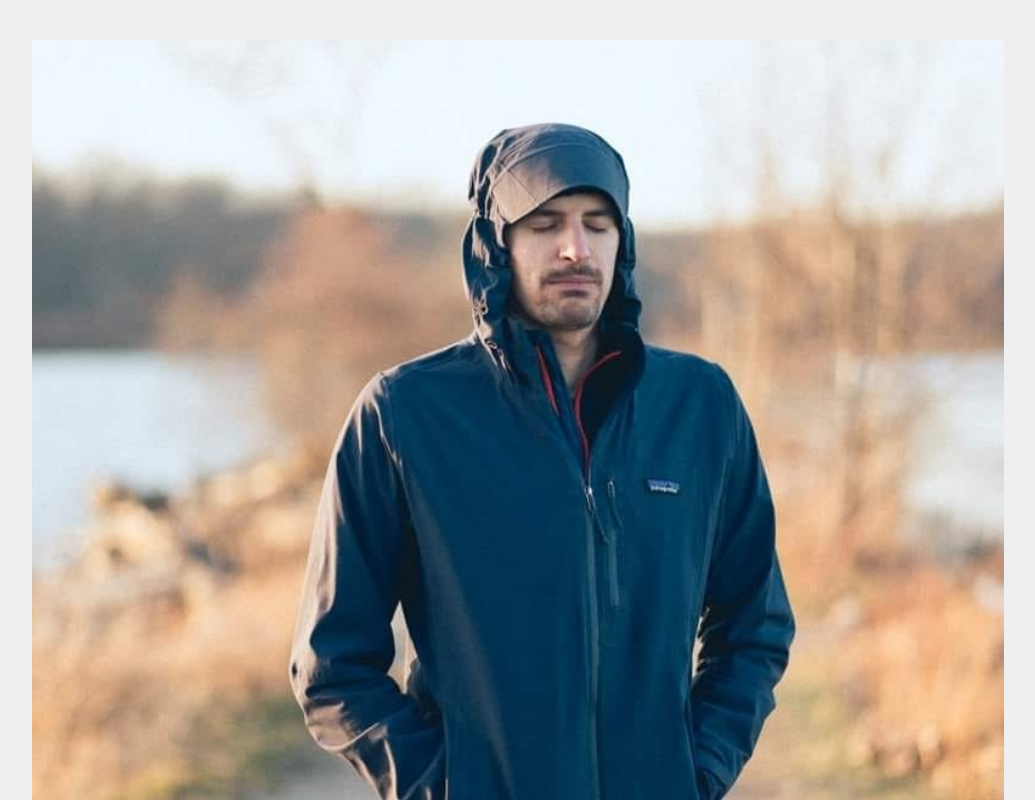
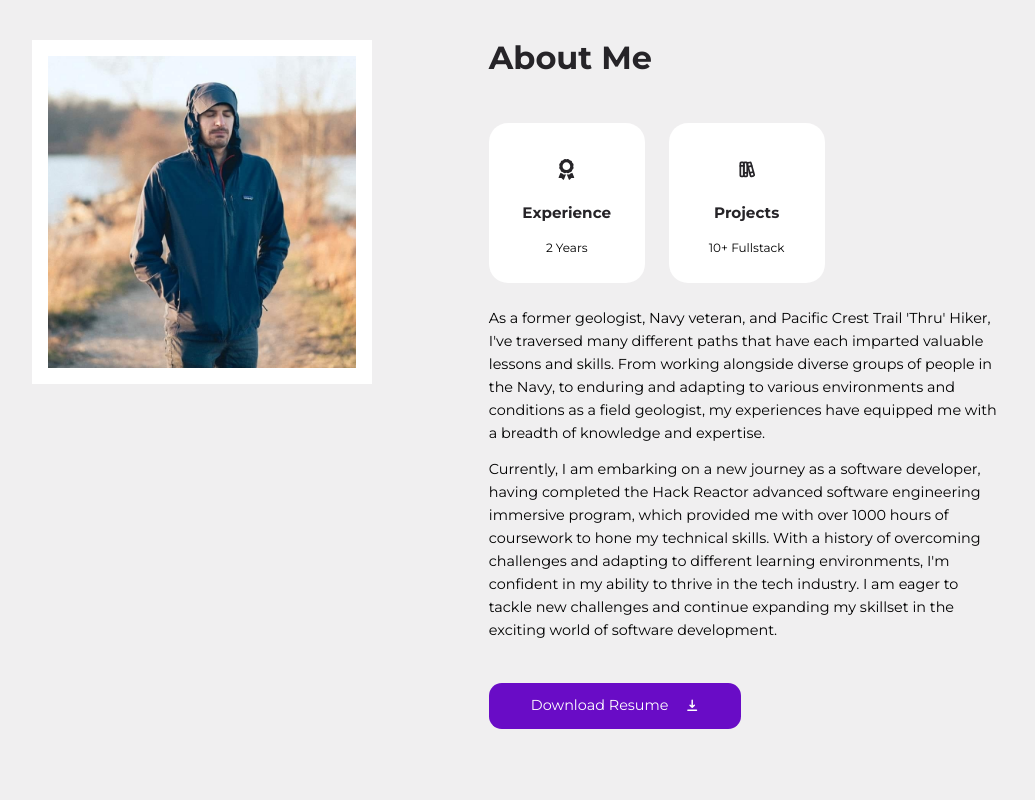
Before and after one commit to DeitchDustin/Portfolio-Website, a React (Create React App) app: page / in a window 1280 px wide. Shown: the part 920-1720 px from the top of the page, without its empty margins (122-1157 px from the left). Built offline with nearby package versions, Linux system fonts and the light colour scheme.

Commit message:
Completed About section

```diff
--- a/src/sections/about/About.jsx
+++ b/src/sections/about/About.jsx
@@ -1,7 +1,9 @@
 import './about.css';
 import AboutImage from '../../assets/about.jpg';
 import CV from '../../assets/cv.pdf';
-import {HiDownload} from 'react-icons/hi'
+import {HiDownload} from 'react-icons/hi';
+import Card from '../../components/Card';
+import data from './data.js';
 
 const About = () => {
   return (
@@ -14,7 +16,17 @@ const About = () => {
         </div>
         <div className='about__right'>
           <h2>About Me</h2>
-          <div className='about__cards'></div>
+          <div className='about__cards'>
+            {
+              data.map(item => (
+                <Card key={item.id} className='about__card'>
+                  <span className='about__card-icon'> {item.icon} </span>
+                  <h5>{item.title}</h5>
+                  <small>{item.desc}</small>
+                </Card>
+              ))
+            }
+          </div>
           <p>
             As a former geologist, Navy veteran, and Pacific Crest Trail 'Thru' Hiker, I've traversed many different paths that have each imparted valuable lessons and skills. From working alongside diverse groups of people in the Navy, to enduring and adapting to various environments and conditions as a field geologist, my experiences have equipped me with a breadth of knowledge and expertise.
           </p>
--- a/src/sections/about/about.css
+++ b/src/sections/about/about.css
@@ -0,0 +1,87 @@
+.about__container {
+  display: grid;
+  grid-template-columns: 35% 53%;
+  gap: 12%;
+}
+
+.about__portrait {
+  height: fit-content;
+  max-height: 40rem;
+  border: 1rem solid var(--color-white);
+  transition: var(--transition);
+}
+
+.about__portrait:hover {
+  border-width: 0;
+}
+
+.about__cards {
+  margin: 3rem 0 1.5rem;
+  display: grid;
+  grid-template-columns: repeat(3, 1fr);
+  gap: 1.5rem;
+}
+
+.card.about__card {
+  text-align: center;
+}
+
+.about__card-icon {
+  font-size: 1.3rem;
+  color: var(--color-black);
+  border-radius: var(--border-radius-3);
+  width: fit-content;
+  margin-inline: auto;
+  padding: 0.6rem;
+  display: flex;
+  align-items: center;
+  transition: var(--transition);
+}
+
+.card.about__card:hover .about__card-icon {
+  background: var(--color-primary);
+  color: var(--color-white);
+}
+
+.card.about__card h5 {
+  margin: 1rem 0;
+}
+
+.about__right p {
+  margin-bottom: 0.8rem;
+}
+
+.about__right .btn {
+  margin-top: 2.5rem;
+}
+
+
+
+/* MEDIA QUERIES (tablets) */
+@media screen and (max-width: 1024px) {
+  .about__left {
+      display: none;
+  }
+
+  .about__container {
+      grid-template-columns: 1fr;
+  }
+
+  .about__right h2 {
+      text-align: center;
+  }
+}
+
+
+/* MEDIA QUERIES (phones) */
+@media screen and (max-width: 600px) {
+.about__cards {
+  grid-template-columns: 1fr 1fr;
+  gap: 1rem;
+}
+
+.about__right .btn {
+  margin-top: 2rem;
+}
+
+}
--- a/src/sections/about/data.js
+++ b/src/sections/about/data.js
@@ -3,8 +3,8 @@ import {TbBooks} from 'react-icons/tb';
 //import {BiHappyHeartEyes} from 'react-icons/bi';
 
 const data = [
-  {id: 1, icon: <FaAward/>, title: 'Experience', desc: ''},
-  {id: 2, icon: <TbBooks/>, title: 'Projects', desc: ''},
+  {id: 1, icon: <FaAward/>, title: 'Experience', desc: '2 Years'},
+  {id: 2, icon: <TbBooks/>, title: 'Projects', desc: '10+ Fullstack'},
   //{id: 3, icon: <BiHappyHeartEyes/>, title: '', desc: ''},
 ]
 
```
